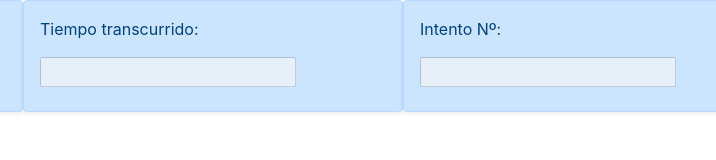
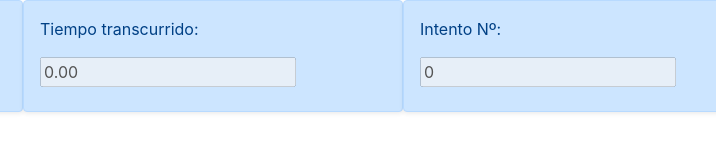
Before and after one commit to JuuanmaSR/memotest-tarea-clase-10, a website: page main/index.html in a window 1280 px wide. Shown: the top 160 px of the page, 427-1143 px from the left. Drawn offline with nearby package versions, Linux system fonts and the light colour scheme.

Commit message:
Asignando valores iniciales al temporizador y a los turnos 5ca8f6f

```diff
--- a/main/index.html
+++ b/main/index.html
@@ -22,12 +22,12 @@
                 </div>
                 <div class="col shadow-sm p-3 mb-5   alert alert-primary">
                     <p>Tiempo transcurrido:</p>
-                    <input type="number" disabled>
+                    <input type="number" value="0.00" disabled>
                 </div>
                 <div class="col shadow-sm p-3 mb-5   alert alert-primary">
                     <p>Intento Nº:</p>
 
-                    <input type="number" disabled>
+                    <input type="number" value="0" disabled>
                 </div>
             </div>
 
```
Also changed, not shown: README.md.
